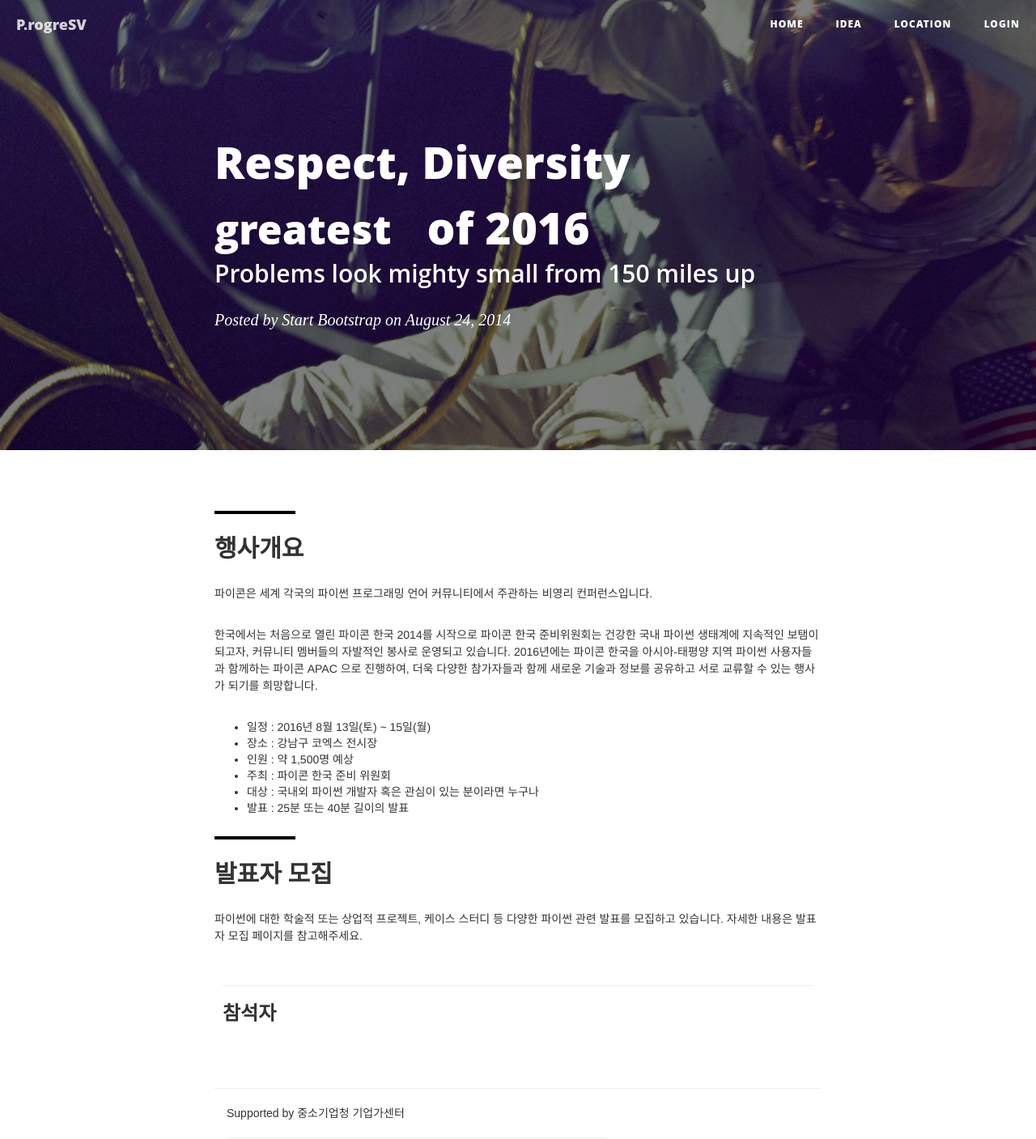
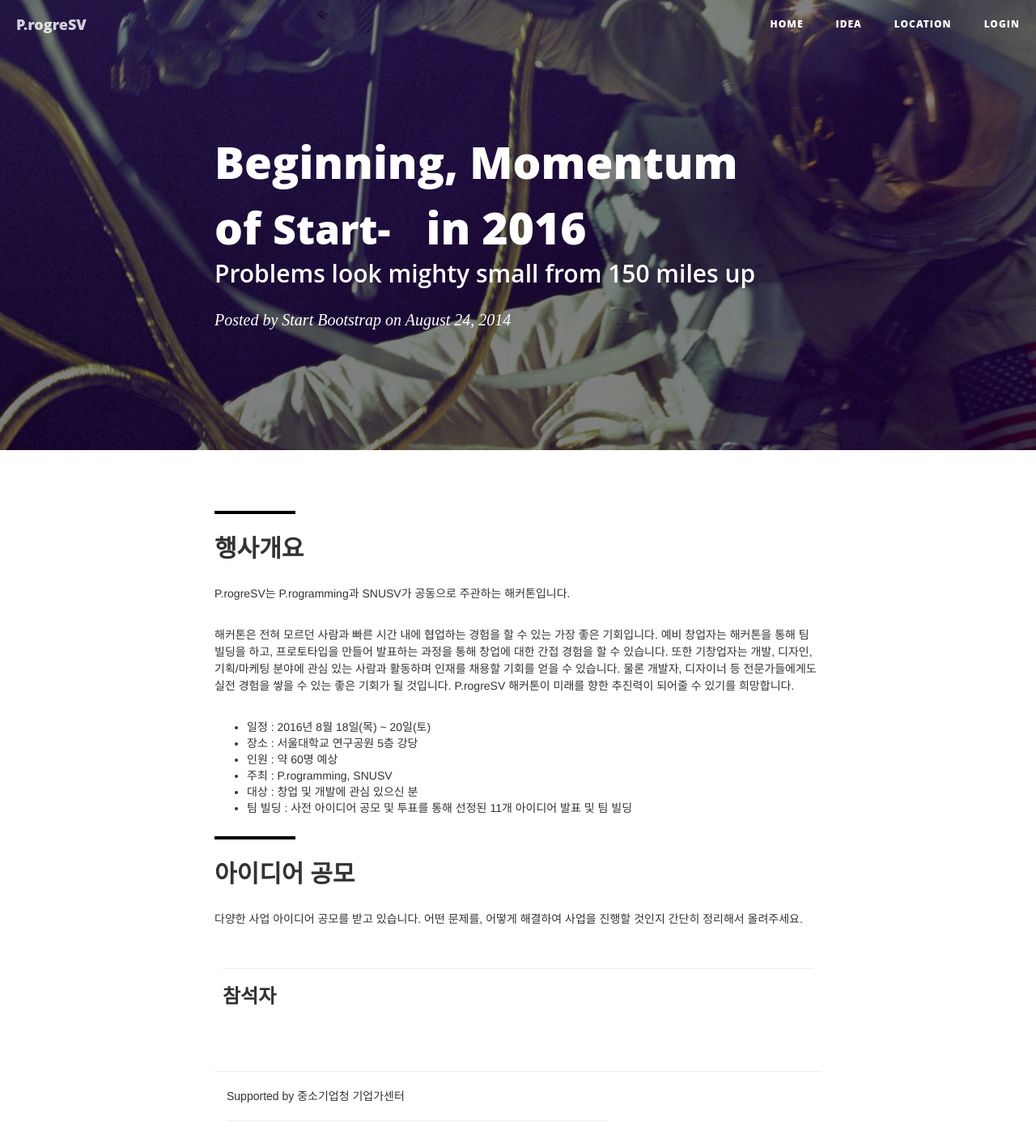
Before and after one commit to sarkmen/hackerthon, a Django app: page / in a window 1280 px wide. Shown: the top 1407 px of the page at 81% size. Run offline with Django 3.2, Linux system fonts and the light colour scheme; some libraries are stand-ins or nearby versions.

Commit message:
index 페이지 문구 및 내용 수정

```diff
--- a/idea/templates/idea/index.html
+++ b/idea/templates/idea/index.html
@@ -13,8 +13,8 @@
             <div class="row">
                 <div class="col-lg-8 col-lg-offset-2 col-md-10 col-md-offset-1">
                     <div class="post-heading">
-                        <h1>Respect, Diversity</h1>
-                        <h1><span id="typed" style="white-space:pre; font-weight:35px"></span> of 2016</h1>
+                        <h1>Beginning, Momentum</h1>
+                        <h1>of <span id="typed" style="white-space:pre; font-weight:35px"></span> in 2016</h1>
                         <h2 class="subheading">Problems look mighty small from 150 miles up </h2>
                         <span class="meta">Posted by <a href="#">Start Bootstrap</a> on August 24, 2014</span>
                     </div>
@@ -26,7 +26,7 @@
 <script>
     $(function (){
         $("#typed").typed({
-            strings: ["greatest", "powerful", "ZZang", "Good"],
+            strings: ["Next Big Thing", "Unicorn", "Rocket", "Start-Up"],
             typeSpeed: 55,
             backDelay: 500,
             loop: true,
@@ -61,20 +61,20 @@
         <div class="col-lg-8 col-lg-offset-2 col-md-10 col-md-offset-1">
         <hr class="small left">
         <h2>행사개요</h2>
-        <p>파이콘은 세계 각국의 파이썬 프로그래밍 언어 커뮤니티에서 주관하는 비영리 컨퍼런스입니다.<p>
+        <p>P.rogreSV는 P.rogramming과 SNUSV가 공동으로 주관하는 해커톤입니다.<p>
 
-        <p>한국에서는 처음으로 열린 파이콘 한국 2014를 시작으로 파이콘 한국 준비위원회는 건강한 국내 파이썬 생태계에 지속적인 보탬이 되고자,     커뮤니티 멤버들의 자발적인 봉사로 운영되고 있습니다. 2016년에는 파이콘 한국을 아시아-태평양 지역 파이썬 사용자들과 함께하는 파이콘 APAC 으로 진행하여, 더욱 다양한 참가자들과 함께 새로운 기술과 정보를 공유하고 서로 교류할 수 있는 행사가 되기를 희망합니다.</p>
+        <p>해커톤은 전혀 모르던 사람과 빠른 시간 내에 협업하는 경험을 할 수 있는 가장 좋은 기회입니다. 예비 창업자는 해커톤을 통해 팀 빌딩을 하고, 프로토타입을 만들어 발표하는 과정을 통해 창업에 대한 간접 경험을 할 수 있습니다. 또한 기창업자는 개발, 디자인, 기획/마케팅 분야에 관심 있는 사람과 활동하며 인재를 채용할 기회를 얻을 수 있습니다. 물론 개발자, 디자이너 등 전문가들에게도 실전 경험을 쌓을 수 있는 좋은 기회가 될 것입니다. P.rogreSV 해커톤이 미래를 향한 추진력이 되어줄 수 있기를 희망합니다.</p>
         <ul>
-            <li>일정 : 2016년 8월 13일(토) ~ 15일(월)</li>
-            <li>장소 : 강남구 코엑스 전시장</li>
-            <li>인원 : 약 1,500명 예상</li>
-            <li>주최 : 파이콘 한국 준비 위원회</li>
-            <li>대상 : 국내외 파이썬 개발자 혹은 관심이 있는 분이라면 누구나</li>
-            <li>발표 : 25분 또는 40분 길이의 발표</li>
+            <li>일정 : 2016년 8월 18일(목) ~ 20일(토)</li>
+            <li>장소 : 서울대학교 연구공원 5층 강당</li>
+            <li>인원 : 약 60명 예상</li>
+            <li>주최 : P.rogramming, SNUSV</li>
+            <li>대상 : 창업 및 개발에 관심 있으신 분</li>
+            <li>팀 빌딩 : 사전 아이디어 공모 및 투표를 통해 선정된 11개 아이디어 발표 및 팀 빌딩</li>
         </ul>
         <hr class="small left">
-        <h2>발표자 모집</h2>
-        <p>파이썬에 대한 학술적 또는 상업적 프로젝트, 케이스 스터디 등 다양한 파이썬 관련 발표를 모집하고 있습니다. 자세한 내용은 발표자 모집 페이지를 참고해주세요.</p>
+        <h2>아이디어 공모</h2>
+        <p>다양한 사업 아이디어 공모를 받고 있습니다. 어떤 문제를, 어떻게 해결하여 사업을 진행할 것인지 간단히 정리해서 올려주세요.</p>
         </div>
     </div>
     <div class="col-lg-8 col-lg-offset-2 col-md-10 col-md-offset-1" id = "social_img">
```
